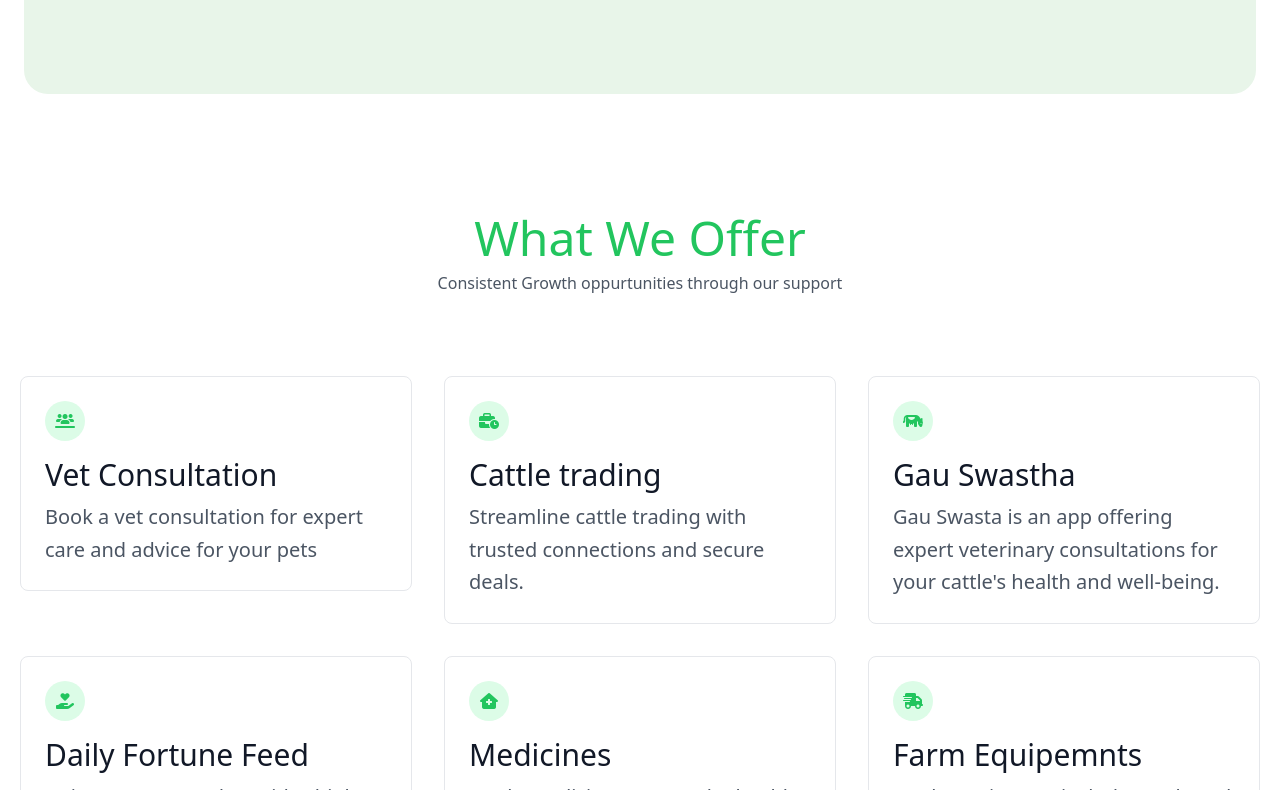
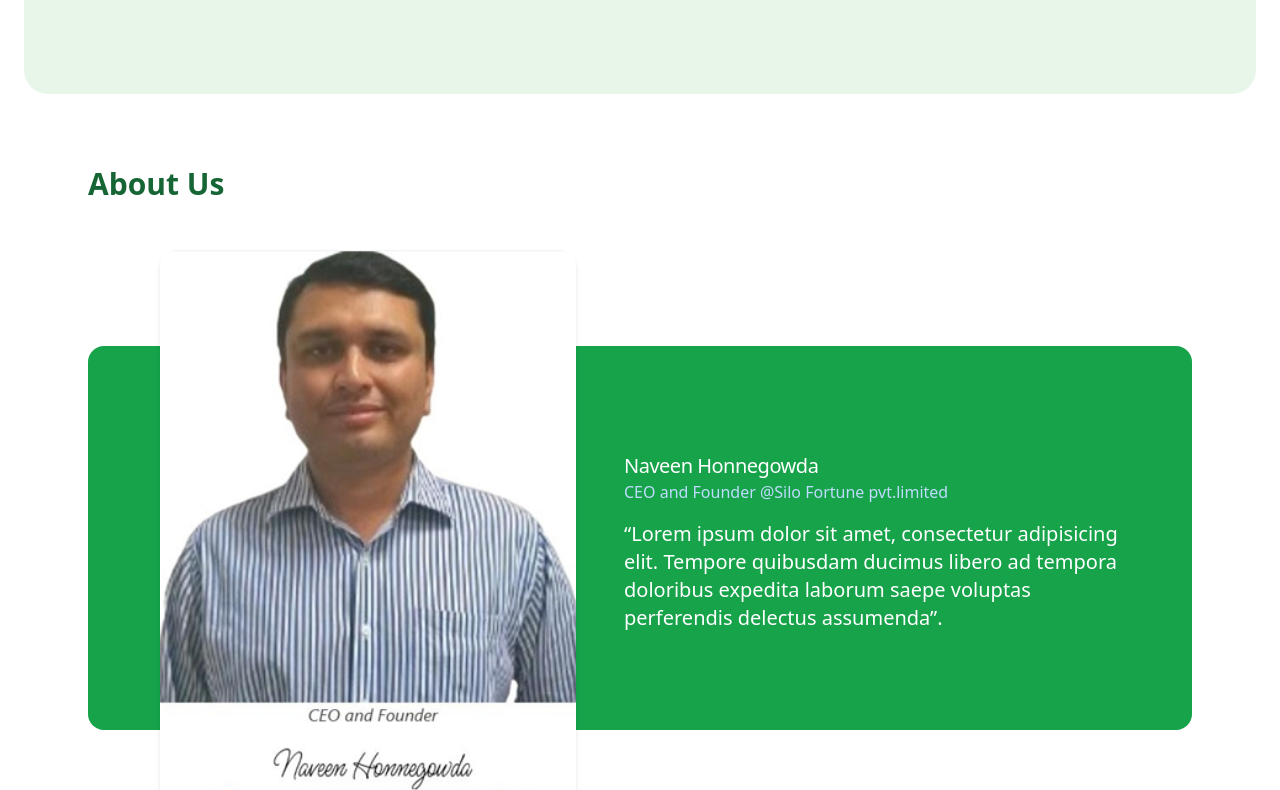
Before and after one commit to mkdivya/ReactProject, a React (Vite) app: page / in a window 1280 px wide. Shown: the part 990-1780 px from the top of the page. Built offline with nearby package versions, Linux system fonts and the light colour scheme.

Commit message:
added about page

```diff
--- a/src/components/Footer.jsx
+++ b/src/components/Footer.jsx
@@ -5,6 +5,7 @@ const Footer = () => {
 
     <footer class="text-gray-600 body-font">
       <div class="container px-5 py-24 mx-auto flex md:items-center lg:items-start md:flex-row md:flex-nowrap flex-wrap flex-col">
+        {/* Logo and Image section */}
         <div class="w-64 flex-shrink-0 md:mx-0 mx-auto text-center md:text-left md:mt-0 mt-10">
           <a class="flex title-font font-medium items-center md:justify-start justify-center text-gray-900">
             <img
@@ -18,6 +19,7 @@ const Footer = () => {
 
           <p class="mt-1 text-2xl ml-12 text-green-600">Brings out the best</p>
         </div>
+        {/* Content Section */}
         <div class="flex-grow flex flex-wrap md:pr-20 -mb-10 md:text-left text-center order-first">
           <div class="lg:w-1/4 md:w-1/2 w-full px-4">
             <h2 class="title-font font-medium text-black hover:text-green-600 tracking-wide text-2xl mb-3 py-2">Quick Link</h2>
--- a/src/components/Hero.jsx
+++ b/src/components/Hero.jsx
@@ -1,8 +1,11 @@
 import React from 'react'
 
 const Hero = () => {
+  const handleClick = () => {
+    window.location.href = 'https://youtu.be/aMz0SCl6pBg?si=kzD8sTT4FrX3dE2I';
+  };
   return (
-//  content section
+    //  content section
     <div className='border-gray-500 bg-[#E8F5E9] m-6 rounded-3xl '>
       <div>
         <section className="text-gray-600 body-font">
@@ -16,7 +19,14 @@ const Hero = () => {
               </h1>
               <p className="mb-8 leading-relaxed font-normal text-xl">Just upload photos or a short video,and we'll give you a full health report to keep your cows happy and productive</p>
               <div className="flex justify-center">
-                <button class="inline-flex text-white bg-green-500  py-2 px-6 focus:outline-none hover:bg-green-600 rounded-2xl text-lg border-2 border-black"><i class="fa-regular fa-circle-play py-2 px-2"></i>Watch video</button>
+
+
+                <button onClick={handleClick} class="inline-flex text-white bg-green-500 py-2 px-6 focus:outline-none hover:bg-green-600 rounded-2xl text-lg border-2 border-black">
+  <i class="fa-regular fa-circle-play py-2 px-2"></i> Watch video
+</button>
+
+
+
 
               </div>
             </div>
--- a/src/components/Navbar.jsx
+++ b/src/components/Navbar.jsx
@@ -19,9 +19,12 @@ const Navbar = () => {
   const toContact=()=>{
     navigate("/Contact")
   }
+  const toAbout=()=>{
+    navigate("/About")
+  }
 
   return (
-    <header className="sticky top-0 bg-green-400 text-black m-5 rounded-2xl max-w-full h-20 px-3">
+    <header className="sticky top-0 bg-green-400 text-black m-5 rounded-2xl max-w-full h-20 px-3 z-50">
       <div className="container mx-auto flex justify-between items-center h-20">
 
         {/* Brand Logo */}
--- a/src/navigation/AppRouter.jsx
+++ b/src/navigation/AppRouter.jsx
@@ -4,6 +4,7 @@ import Homepage from '../pages/Homepage';
 import Services from '../pages/Services';
 import Blogs from '../pages/Blogs';
 import Contact from '../pages/Contact';
+import About from '../pages/About';
 
 
 const AppRouter = () => {
@@ -15,6 +16,7 @@ const AppRouter = () => {
                 <Route path='/services' element={<Services/>}/>
                 <Route path='/blogs' element={<Blogs />}/>
                 <Route path='/contact' element={<Contact/>}/>
+                <Route path='/About' element={<About/>}/>
             </Routes>
         </div>
     </Router>
--- /dev/null
+++ b/src/pages/About.jsx
@@ -0,0 +1,36 @@
+import React from 'react'
+
+const About = () => {
+  return (
+    <section class="bg-white dark:bg-gray-900 relative ">
+    <div class="max-w-6xl px-6 py-10 mx-auto ">
+
+
+        <h1 class="mt-2 text-2xl font-semibold text-green-800 capitalize lg:text-3xl dark:text-white">
+            About Us
+        </h1>
+
+        <main class="relative z-20 w-full mt-8 md:flex md:items-center xl:mt-12">
+            <div class="absolute w-full bg-green-600 -z-10 md:h-96 rounded-2xl"></div>
+
+            <div class="w-full p-6 bg-green-600 md:flex md:items-center rounded-2xl md:bg-transparent md:p-0 lg:px-12 md:justify-evenly">
+                <img class="h-24 w-24 md:mx-6 rounded-full object-cover shadow-md md:h-[32rem] md:w-80 lg:h-[36rem] lg:w-[26rem] md:rounded-2xl" src="src/assets/images/CEO.jpeg" alt="CEO photo" />
+
+                <div class="mt-2 md:mx-6">
+                    <div>
+                        <p class="text-xl font-medium tracking-tight text-white">Naveen Honnegowda</p>
+                        <p class="text-blue-200 "> CEO and Founder @Silo Fortune pvt.limited</p>
+                    </div>
+
+                    <p class="mt-4 text-lg leading-relaxed text-white md:text-xl"> “Lorem ipsum dolor sit amet, consectetur adipisicing elit. Tempore quibusdam ducimus libero ad tempora doloribus expedita laborum saepe voluptas perferendis delectus assumenda”.</p>
+
+
+                </div>
+            </div>
+        </main>
+    </div>
+</section>
+  )
+}
+
+export default About
--- a/src/pages/Blogs.jsx
+++ b/src/pages/Blogs.jsx
@@ -18,7 +18,7 @@ import React from 'react'
                     href="/"
                     aria-label="Category"
                     title="Visit the East"
-                    className="inline-block mb-4 text-2xl font-bold leading-5 transition-colors duration-200 hover:text-deep-purple-accent-700"
+                    className="inline-block mb-4 text-2xl font-bold leading-5 transition-colors duration-200 text-green-700"
                   >
                     Steps to enhance Dairy Farming with AI
                   </a>
@@ -46,7 +46,7 @@ import React from 'react'
                     href="/"
                     aria-label="Category"
                     title="Simple is better"
-                    className="inline-block mb-3 text-2xl font-bold leading-5 transition-colors duration-200 hover:text-deep-purple-accent-700"
+                    className="inline-block mb-3 text-2xl font-bold leading-5 transition-colors duration-200 text-green-700"
                   >
                     5 Health Benefits of Dairy Fortune Feed for Cattle
                   </a>
@@ -75,7 +75,7 @@ import React from 'react'
                     href="/"
                     aria-label="Category"
                     title="Film It!"
-                    className="inline-block mb-3 text-2xl font-bold leading-5 transition-colors duration-200 hover:text-deep-purple-accent-700"
+                    className="inline-block mb-3 text-2xl font-bold leading-5 transition-colors duration-200 text-green-700"
                   >
                     A Comprehensive Guide to the Gau Sampurna App
                   </a>
--- a/src/pages/Homepage.jsx
+++ b/src/pages/Homepage.jsx
@@ -7,6 +7,7 @@ import Blogs from './Blogs'
 import Carousal from '../components/Carousal'
 import Navbar from '../components/Navbar'
 import Contact from './Contact'
+import About from './About'
 
 const Homepage = () => {
   return (
@@ -14,6 +15,7 @@ const Homepage = () => {
         <Navbar />
         {/* <Carousal /> */}
         <Hero />
+        <About />
         <Services/>
         <Blogs />
         <Contact />
```
Also changed, not shown: src/assets/images/CEO.jpeg (added).
